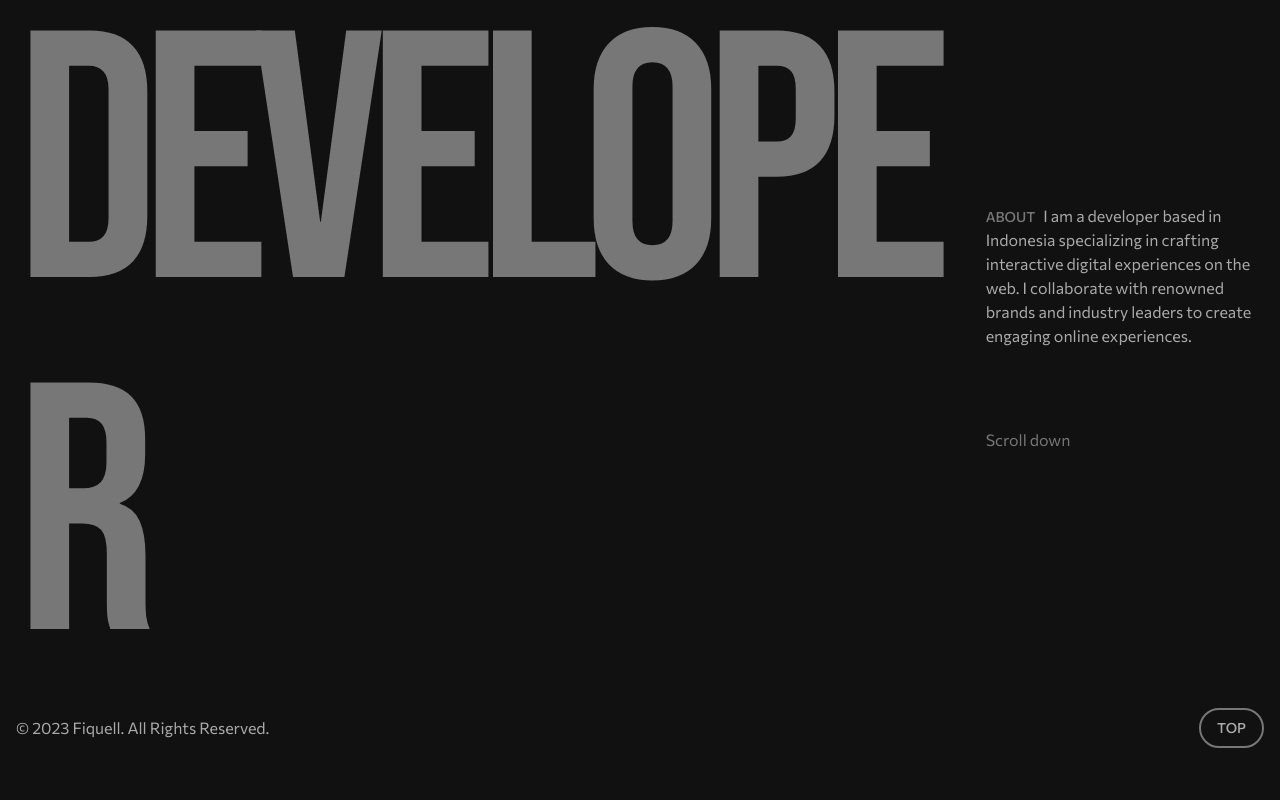
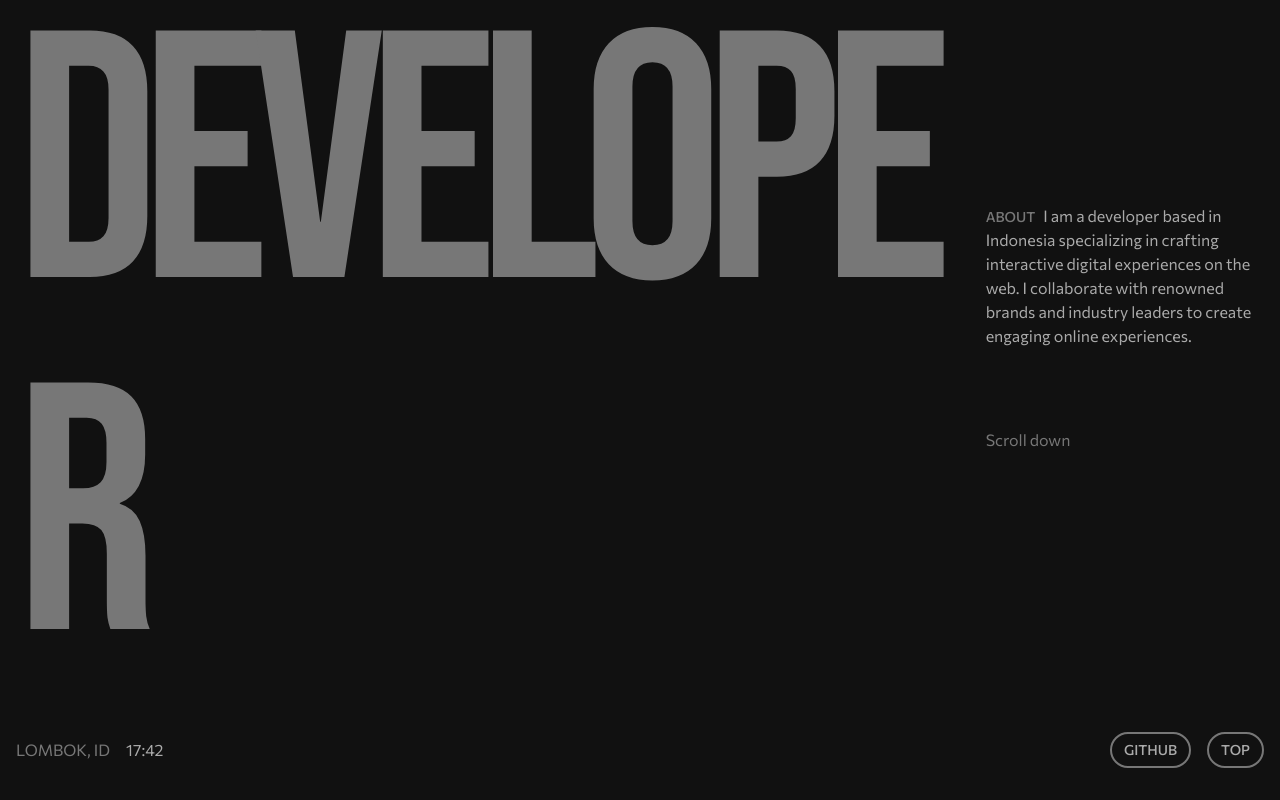
Before and after one commit to fiquell/fiquell.com, a Next.js app: page / in a window 1280 px wide. Shown: the part 411-1211 px from the top of the page. Before the commit the page ends 1167 px from the top, so only its background shows below. Built offline with nearby package versions, Linux system fonts and the light colour scheme; some icons are missing.

Commit message:
fix buttons for consistency

```diff
--- a/src/components/footer.tsx
+++ b/src/components/footer.tsx
@@ -1,18 +1,40 @@
 import Link from "next/link";
+import { useEffect, useState } from "react";
 
 const Footer = () => {
-  const currentYear = new Date().getFullYear();
+  const [currentTime, setCurrentTime] = useState("");
+
+  const updateTime = () => {
+    const now = new Date();
+    const hours = String(now.getHours()).padStart(2, "0");
+    const minutes = String(now.getMinutes()).padStart(2, "0");
+    setCurrentTime(`${hours}:${minutes}`);
+  };
+
+  useEffect(() => {
+    updateTime();
+    const interval = setInterval(updateTime, 1000);
+    return () => clearInterval(interval);
+  }, []);
 
   return (
-    <footer className="container flex items-center justify-between py-2">
-      <p className="md:text-xs lg:text-base">
-        &copy; {currentYear} Fiquell. All Rights Reserved.
-      </p>
-      <Link
-        href="/"
-        className="rounded-full border-2 border-accent px-4 py-2 text-sm font-medium md:text-xs lg:text-sm">
-        <p>TOP</p>
-      </Link>
+    <footer className="container flex items-center justify-between py-8">
+      <div className="flex items-center gap-4 md:text-xs lg:text-base">
+        <p className="text-accent">LOMBOK, ID</p>
+        <p>{currentTime}</p>
+      </div>
+      <div className="flex items-center gap-4">
+        <Link
+          href="https://github.com/fiquell"
+          className="rounded-full border-2 border-accent px-3 py-1.5 text-sm font-medium md:text-xs lg:text-sm">
+          <p>GITHUB</p>
+        </Link>
+        <Link
+          href="/"
+          className="rounded-full border-2 border-accent px-3 py-1.5 text-sm font-medium md:text-xs lg:text-sm">
+          <p>TOP</p>
+        </Link>
+      </div>
     </footer>
   );
 };
--- a/src/components/header.tsx
+++ b/src/components/header.tsx
@@ -21,7 +21,7 @@ const Header = () => {
           </div>
           <Link
             href="/"
-            className="w-fit rounded-full border-2 border-accent px-4 py-2 text-sm text-text md:text-xs lg:text-sm">
+            className="w-fit rounded-full border-2 border-accent px-3 py-1.5 text-sm text-text md:text-xs lg:text-sm">
             SAY HELLO
           </Link>
         </div>
```
